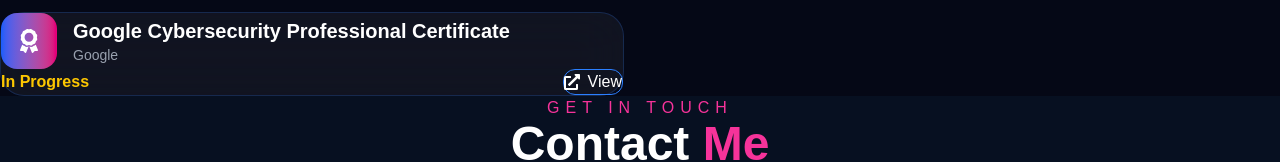
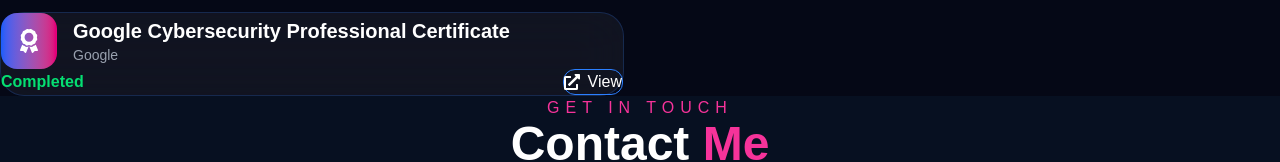
Before and after one commit to priyanshudubey454-hue/cyber-portfolio, a React (Vite) app: page / in a window 1280 px wide. Shown: the part 3244-3406 px from the top of the page. Built offline with nearby package versions, Linux system fonts and the light colour scheme.

Commit message:
Update Certificates.jsx

```diff
--- a/src/components/Certificates.jsx
+++ b/src/components/Certificates.jsx
@@ -34,8 +34,8 @@
     {
       title: "Google Cybersecurity Professional Certificate",
       issuer: "Google",
-      status: "In Progress",
-      color: "text-yellow-400",
+      status: "Completed",
+      color: "text-green-400",
       link: "/certificates/Google Cybersecurity Professional Certificate.pdf",
     },
   ];
```
